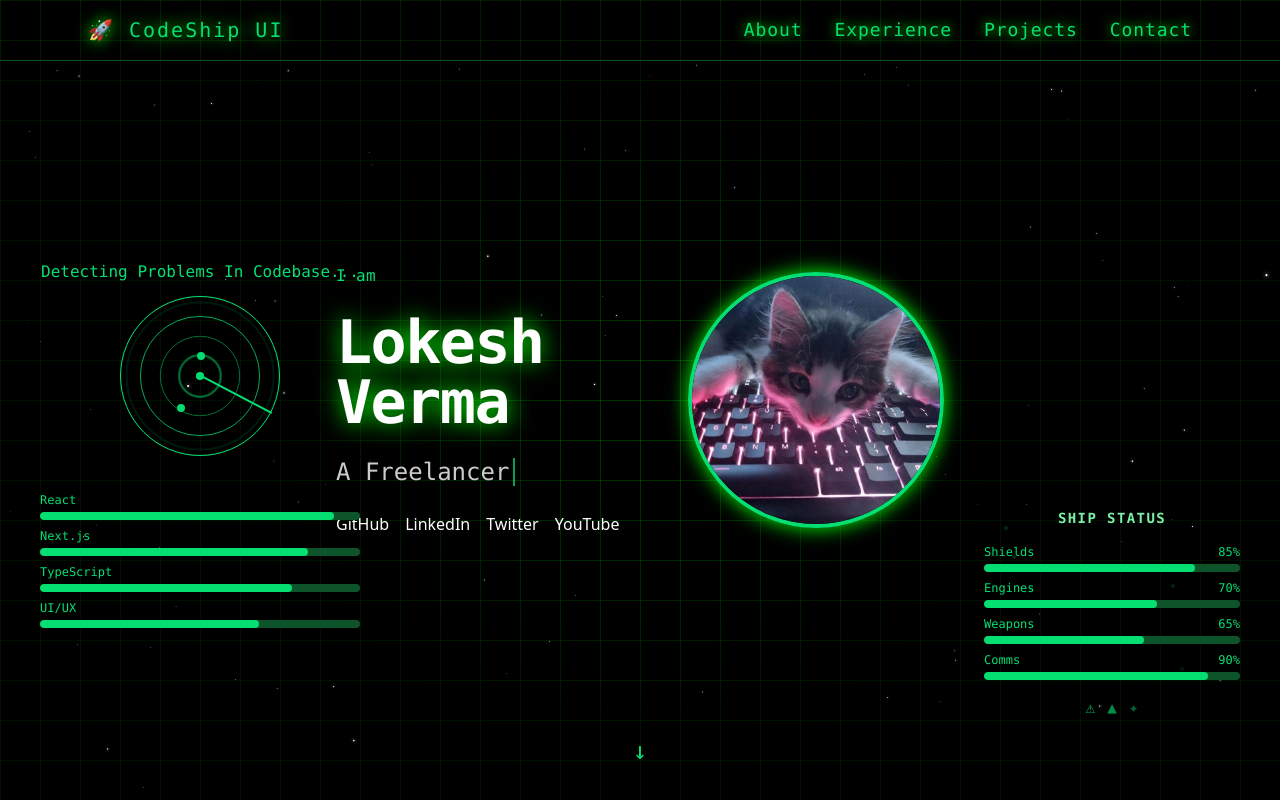
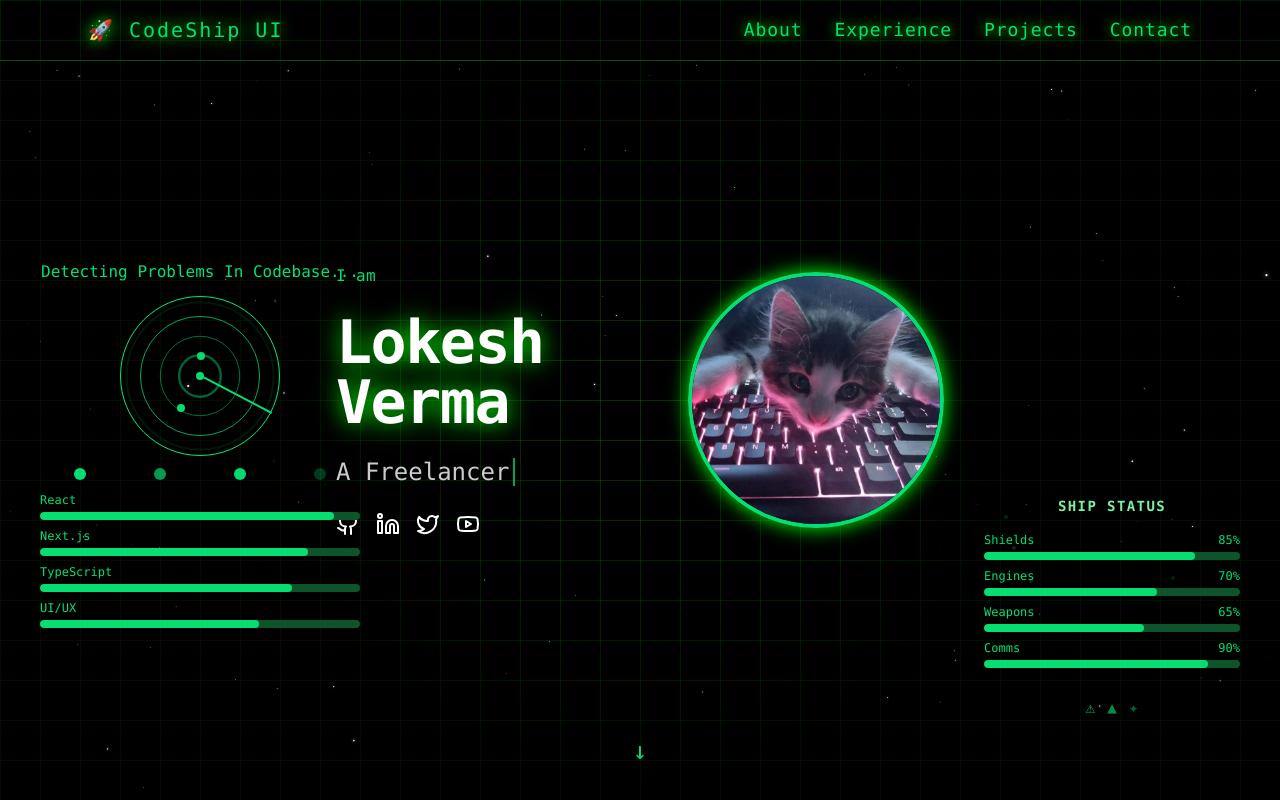
Before and after one commit to LokeshVerma54001/portfolio, a Next.js app: page / in a window 1280 px wide. Built offline with nearby package versions, Linux system fonts and the light colour scheme.

Commit message:
build fix 2

```diff
--- a/package.json
+++ b/package.json
@@ -10,7 +10,7 @@
   },
   "dependencies": {
     "framer-motion": "^12.23.12",
-    "lucide": "^0.544.0",
+    "lucide-react": "^0.544.0",
     "next": "15.5.3",
     "react": "19.1.0",
     "react-dom": "19.1.0",
--- a/src/app/components/Hero.tsx
+++ b/src/app/components/Hero.tsx
@@ -2,6 +2,7 @@
 import Image from "next/image";
 import { motion } from "framer-motion";
 import { useState, useEffect } from "react";
+import { Github, Linkedin, Twitter, Youtube } from "lucide-react";
 
 // ✅ define once, outside the component
 const phrases = [
@@ -105,25 +106,25 @@ export default function Hero() {
               href="#"
               className="text-white hover:text-green-400 transition-colors"
             >
-              GitHub
+              <Github />
             </a>
             <a
               href="#"
               className="text-white hover:text-green-400 transition-colors"
             >
-              LinkedIn
+              <Linkedin />
             </a>
             <a
               href="#"
               className="text-white hover:text-green-400 transition-colors"
             >
-              Twitter
+              <Twitter />
             </a>
             <a
               href="#"
               className="text-white hover:text-green-400 transition-colors"
             >
-              YouTube
+              <Youtube />
             </a>
           </motion.div>
         </div>
--- a/src/app/components/SpaceshipHUD.tsx
+++ b/src/app/components/SpaceshipHUD.tsx
@@ -1,35 +1,51 @@
 "use client";
-import { motion, useAnimation } from "framer-motion";
-import { useEffect } from "react";
+import { motion, useAnimation, AnimationControls } from "framer-motion";
+import { useEffect, useMemo } from "react";
 
 export default function SpaceshipHUD() {
-  const indicators = [
+  // ✅ Memoized indicators
+  const indicators = useMemo(
+    () => [
       { name: "React", level: 90 },
       { name: "Next.js", level: 85 },
       { name: "TypeScript", level: 80 },
       { name: "UI/UX", level: 70 },
-  ];
+    ],
+    []
+  );
 
-  // Oscillating skill bars
-  const barAnimations = indicators.map(() => useAnimation());
+  // ✅ One useAnimation hook per indicator (top-level, not in a loop)
+  const reactAnim = useAnimation();
+  const nextAnim = useAnimation();
+  const tsAnim = useAnimation();
+  const uiuxAnim = useAnimation();
+
+  const barAnimations: AnimationControls[] = [reactAnim, nextAnim, tsAnim, uiuxAnim];
+
+  // Animate bars
   useEffect(() => {
     barAnimations.forEach((controls, idx) => {
       const base = indicators[idx].level;
       const range = 10;
+
       const animateBar = () => {
-        controls.start({
+        controls
+          .start({
             width: `${base + (Math.random() * range - range / 2)}%`,
             transition: { duration: 1, ease: "easeInOut" },
-        }).then(animateBar);
+          })
+          .then(animateBar);
       };
+
       animateBar();
     });
   }, [barAnimations, indicators]);
 
   return (
-    <div className=" fixed xl:flex flex-col top-65 left-10 z-50 pointer-events-none w-80 space-y-3 text-green-400 font-mono hidden">
+    <div className="fixed xl:flex flex-col top-65 left-10 z-50 pointer-events-none w-80 space-y-3 text-green-400 font-mono hidden">
       {/* Heading */}
-        <h1 className=" text-center">Detecting Problems In Codebase...</h1>
+      <h1 className="text-center">Detecting Problems In Codebase...</h1>
+
       {/* Radar */}
       <div className="relative w-40 h-40 mx-auto">
         {[0.25, 0.5, 0.75, 1].map((scale, i) => (
@@ -40,7 +56,7 @@ export default function SpaceshipHUD() {
           />
         ))}
 
-        {/* Radar Sweep Line */}
+        {/* Sweep line */}
         <motion.div
           className="absolute w-[2px] h-20 bg-green-400 top-1/2 left-1/2 origin-top rounded"
           style={{ transform: "translate(-50%, -100%)" }}
@@ -48,19 +64,19 @@ export default function SpaceshipHUD() {
           transition={{ repeat: Infinity, duration: 3, ease: "linear" }}
         />
 
-        {/* Center Dot */}
+        {/* Center dot */}
         <div className="absolute w-2 h-2 bg-green-400 rounded-full top-1/2 left-1/2 -translate-x-1/2 -translate-y-1/2" />
 
-        {/* Radar pulse rings (enhanced) */}
+        {/* Radar pulses */}
         {[0, 1, 2].map((i) => (
           <motion.div
             key={i}
             className="absolute border-2 border-green-400 rounded-full top-1/2 left-1/2"
             style={{ width: "0px", height: "0px", transform: "translate(-50%, -50%)" }}
             animate={{
-              width: ["0px", "180px"],   // increased max size
+              width: ["0px", "180px"],
               height: ["0px", "180px"],
-              opacity: [0.6, 0],         // increased start opacity
+              opacity: [0.6, 0],
             }}
             transition={{
               repeat: Infinity,
@@ -82,7 +98,11 @@ export default function SpaceshipHUD() {
               top: [`${30 + Math.random() * 40}%`],
               left: [`${30 + Math.random() * 40}%`],
             }}
-            transition={{ repeat: Infinity, duration: 2 + Math.random() * 2, delay: Math.random() * 2 }}
+            transition={{
+              repeat: Infinity,
+              duration: 2 + Math.random() * 2,
+              delay: Math.random() * 2,
+            }}
           />
         ))}
       </div>
@@ -91,8 +111,8 @@ export default function SpaceshipHUD() {
       <div className="flex justify-around">
         {indicators.map((ind, idx) => (
           <motion.div
-            key={idx}
-            className="w-3 h-3 rounded-full"
+            key={ind.name}
+            className="w-3 h-3 rounded-full bg-green-400"
             animate={{ opacity: [0.2, 1, 0.2] }}
             transition={{ repeat: Infinity, duration: 1 + idx * 0.3 }}
           />
@@ -102,7 +122,7 @@ export default function SpaceshipHUD() {
       {/* Oscillating Skill Bars */}
       <div className="space-y-2">
         {indicators.map((ind, idx) => (
-          <div key={idx}>
+          <div key={ind.name}>
             <div className="flex justify-between text-xs mb-1">
               <span>{ind.name}</span>
             </div>
--- a/src/app/components/StatusHUD.tsx
+++ b/src/app/components/StatusHUD.tsx
@@ -23,7 +23,7 @@ export default function StatusHUD() {
   ];
 
   return (
-    <div className="fixed bottom-16 right-10 z-50 pointer-events-none w-64 space-y-4 text-green-400 font-mono">
+    <div className="fixed xl:flex flex-col hidden bottom-16 right-10 z-50 pointer-events-none w-64 space-y-4 text-green-400 font-mono">
       <h2 className="text-sm font-bold text-green-300 tracking-widest text-center">
         SHIP STATUS
       </h2>
```
Also changed, not shown: 1 other file (tests, documents, lock files or other folders). Lines whose indentation alone changed are shown as unchanged.
